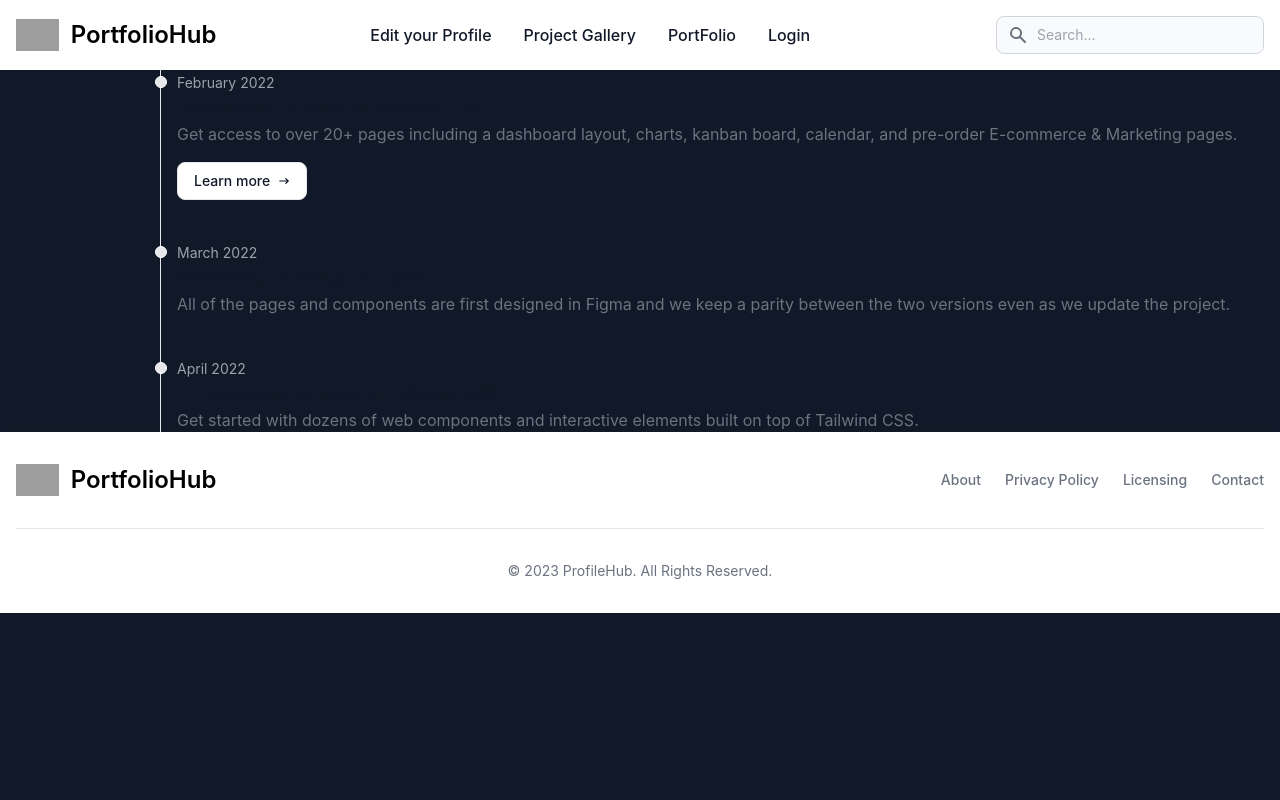
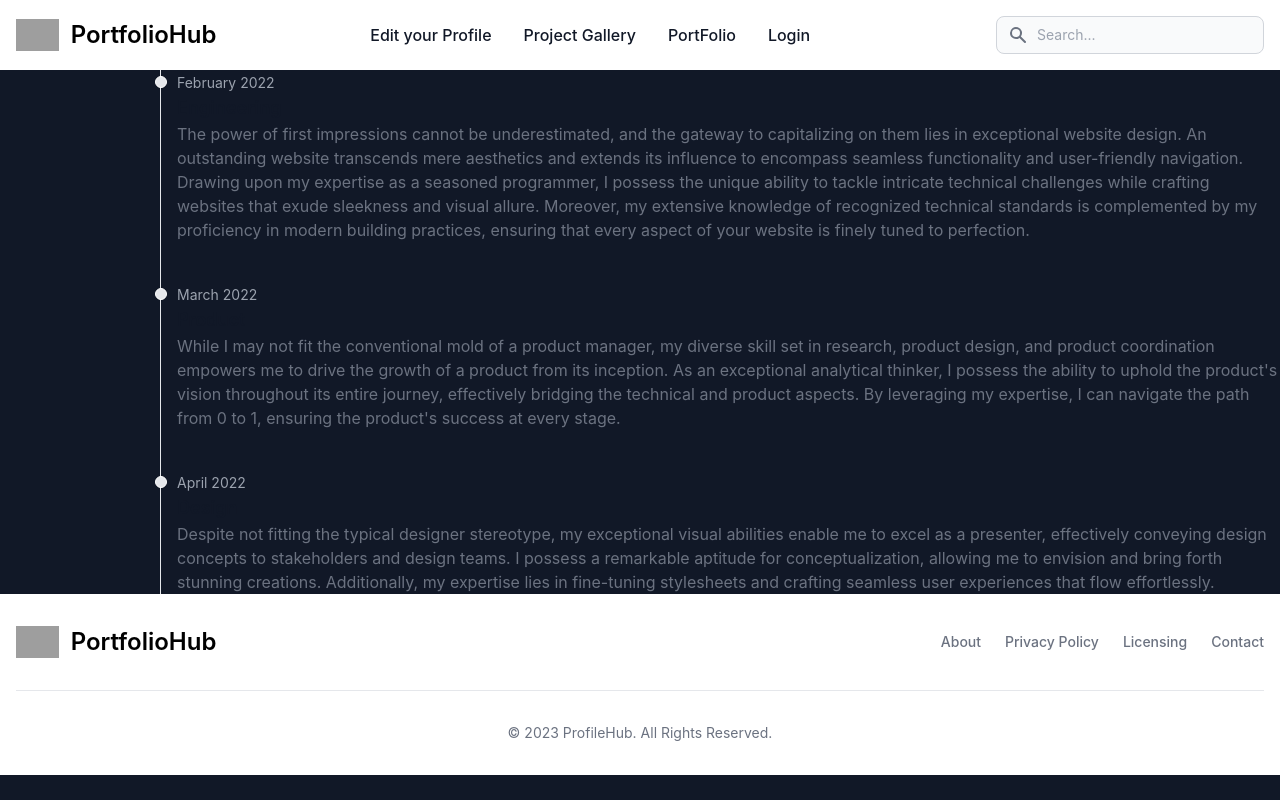
Before and after one commit to JayeshYadav99/PortfolioHub, a React (Vite) app in the folder client/: page /About in a window 1280 px wide. Built offline with nearby package versions, Linux system fonts and the light colour scheme; grey boxes are pictures that could not be loaded.

Commit message:
Update About.jsx

```diff
--- a/client/src/Pages/Portfolio/About.jsx
+++ b/client/src/Pages/Portfolio/About.jsx
@@ -10,13 +10,12 @@ export default function About() {
             February 2022
           </time>
           <h3 className="text-lg font-semibold text-gray-900 dark:text-white">
-            Application UI code in Tailwind CSS
+          Engineering
           </h3>
           <p className="mb-4 text-base font-normal text-gray-500 dark:text-gray-400">
-            Get access to over 20+ pages including a dashboard layout, charts,
-            kanban board, calendar, and pre-order E-commerce & Marketing pages.
+          The power of first impressions cannot be underestimated, and the gateway to capitalizing on them lies in exceptional website design. An outstanding website transcends mere aesthetics and extends its influence to encompass seamless functionality and user-friendly navigation. Drawing upon my expertise as a seasoned programmer, I possess the unique ability to tackle intricate technical challenges while crafting websites that exude sleekness and visual allure. Moreover, my extensive knowledge of recognized technical standards is complemented by my proficiency in modern building practices, ensuring that every aspect of your website is finely tuned to perfection.
           </p>
-          <a
+          {/* <a
             href="#"
             className="inline-flex items-center px-4 py-2 text-sm font-medium text-gray-900 bg-white border border-gray-200 rounded-lg hover:bg-gray-100 hover:text-blue-700 focus:z-10 focus:ring-4 focus:outline-none focus:ring-gray-200 focus:text-blue-700 dark:bg-gray-800 dark:text-gray-400 dark:border-gray-600 dark:hover:text-white dark:hover:bg-gray-700 dark:focus:ring-gray-700"
           >
@@ -33,7 +32,7 @@ export default function About() {
                 clip-rule="evenodd"
               ></path>
             </svg>
-          </a>
+          </a> */}
         </li>
         <li className="mb-10 ml-4">
           <div className="absolute w-3 h-3 bg-gray-200 rounded-full mt-1.5 -left-1.5 border border-white dark:border-gray-900 dark:bg-gray-700"></div>
@@ -41,12 +40,10 @@ export default function About() {
             March 2022
           </time>
           <h3 className="text-lg font-semibold text-gray-900 dark:text-white">
-            Marketing UI design in Figma
+          Product
           </h3>
           <p className="text-base font-normal text-gray-500 dark:text-gray-400">
-            All of the pages and components are first designed in Figma and we
-            keep a parity between the two versions even as we update the
-            project.
+          While I may not fit the conventional mold of a product manager, my diverse skill set in research, product design, and product coordination empowers me to drive the growth of a product from its inception. As an exceptional analytical thinker, I possess the ability to uphold the product's vision throughout its entire journey, effectively bridging the technical and product aspects. By leveraging my expertise, I can navigate the path from 0 to 1, ensuring the product's success at every stage.
           </p>
         </li>
         <li className="ml-4">
@@ -55,11 +52,10 @@ export default function About() {
             April 2022
           </time>
           <h3 className="text-lg font-semibold text-gray-900 dark:text-white">
-            E-Commerce UI code in Tailwind CSS
+          Design
           </h3>
           <p className="text-base font-normal text-gray-500 dark:text-gray-400">
-            Get started with dozens of web components and interactive elements
-            built on top of Tailwind CSS.
+          Despite not fitting the typical designer stereotype, my exceptional visual abilities enable me to excel as a presenter, effectively conveying design concepts to stakeholders and design teams. I possess a remarkable aptitude for conceptualization, allowing me to envision and bring forth stunning creations. Additionally, my expertise lies in fine-tuning stylesheets and crafting seamless user experiences that flow effortlessly.
           </p>
         </li>
       </ol>
```
